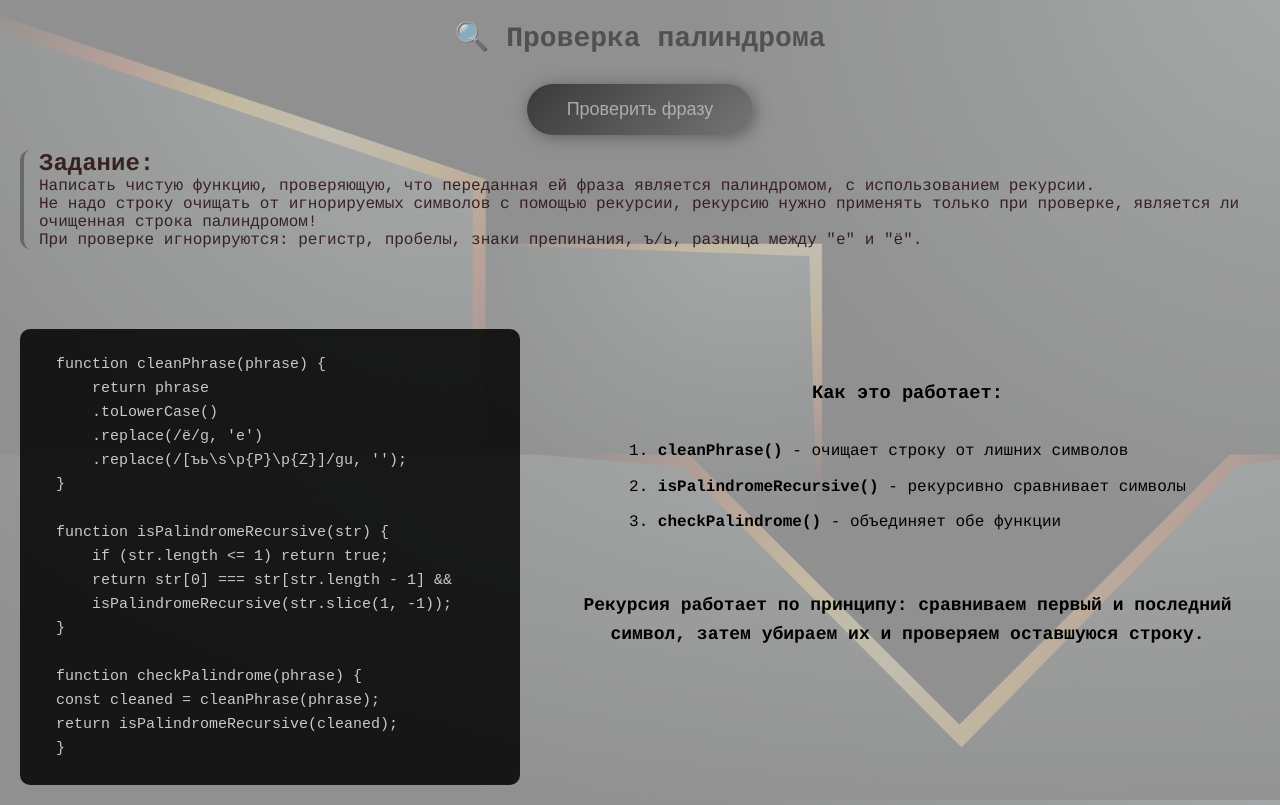
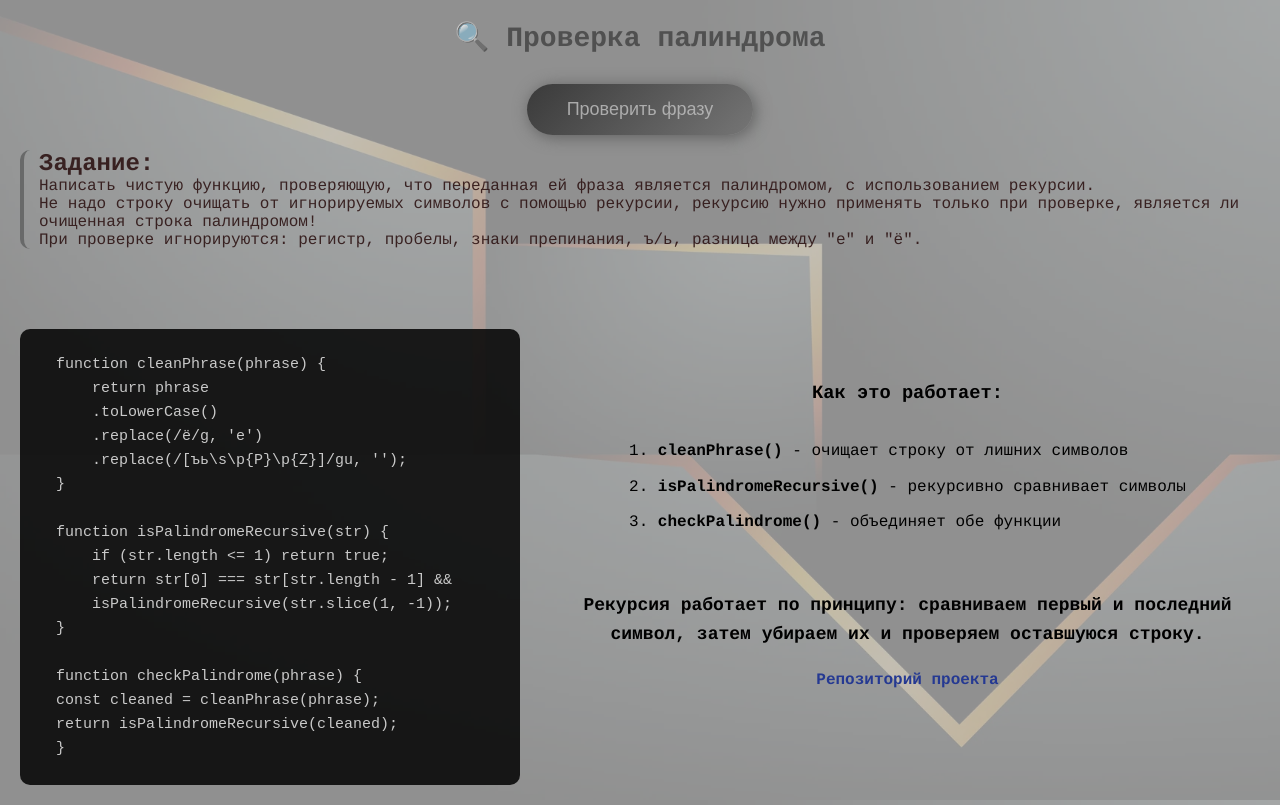
Before and after one commit to login-nigol/homework, a plain HTML site: page 05-TREESUM/A4-Recursion/index.html in a window 1280 px wide. Drawn offline with Linux system fonts and the light colour scheme.

Commit message:
Update index.html

```diff
--- a/05-TREESUM/A4-Recursion/index.html
+++ b/05-TREESUM/A4-Recursion/index.html
@@ -70,7 +70,11 @@
             Рекурсия работает по принципу: сравниваем первый и последний символ,
             затем убираем их и проверяем оставшуюся строку.
           </p>
-          <link rel="stylesheet" href="">
+          <a
+            href="https://github.com/login-nigol/HOMEWORK/blob/master/05-TREESUM/A4-Recursion/js/script.js"
+            target="a4"
+            >Репозиторий проекта</a
+          >
         </div>
       </div>
     </div>
```
